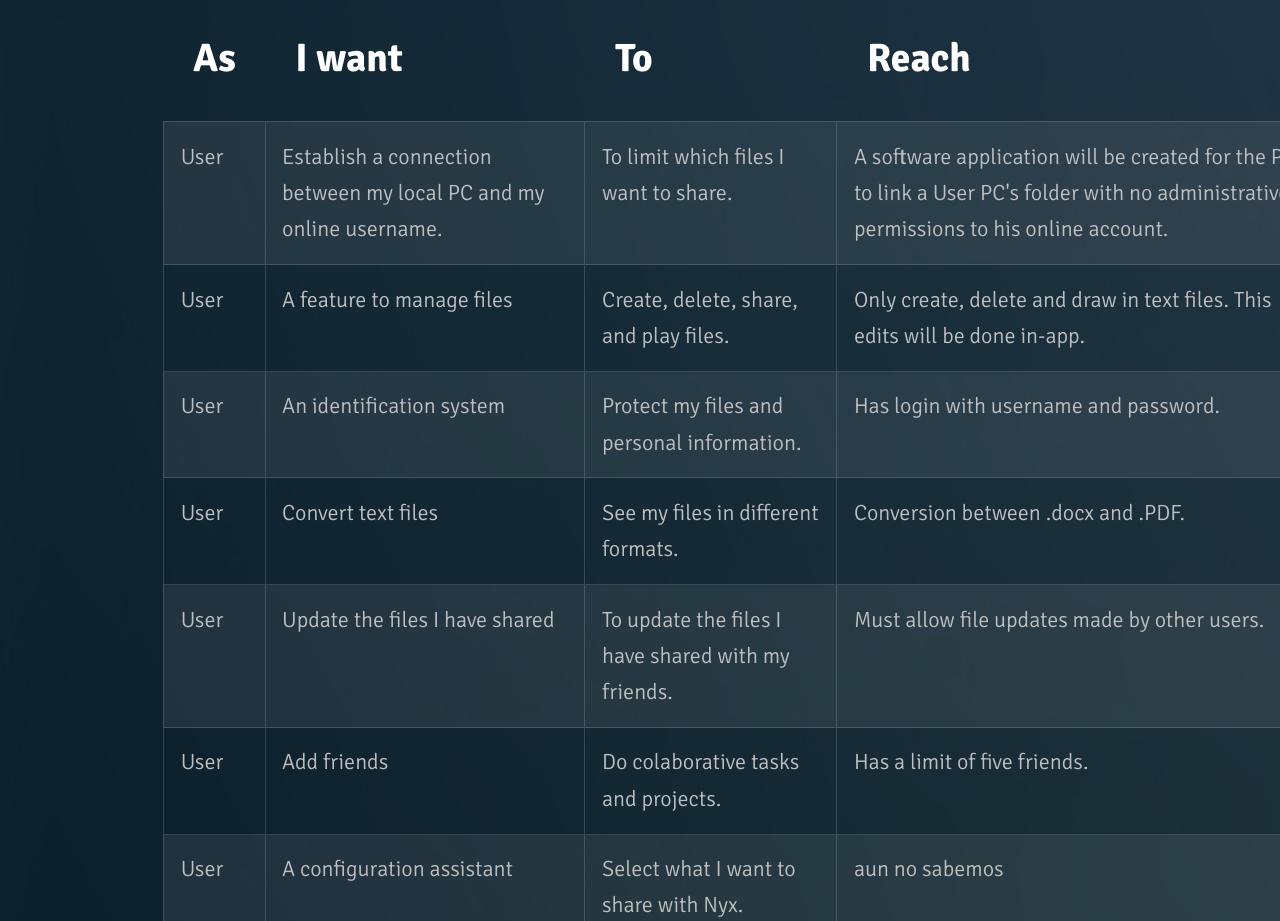
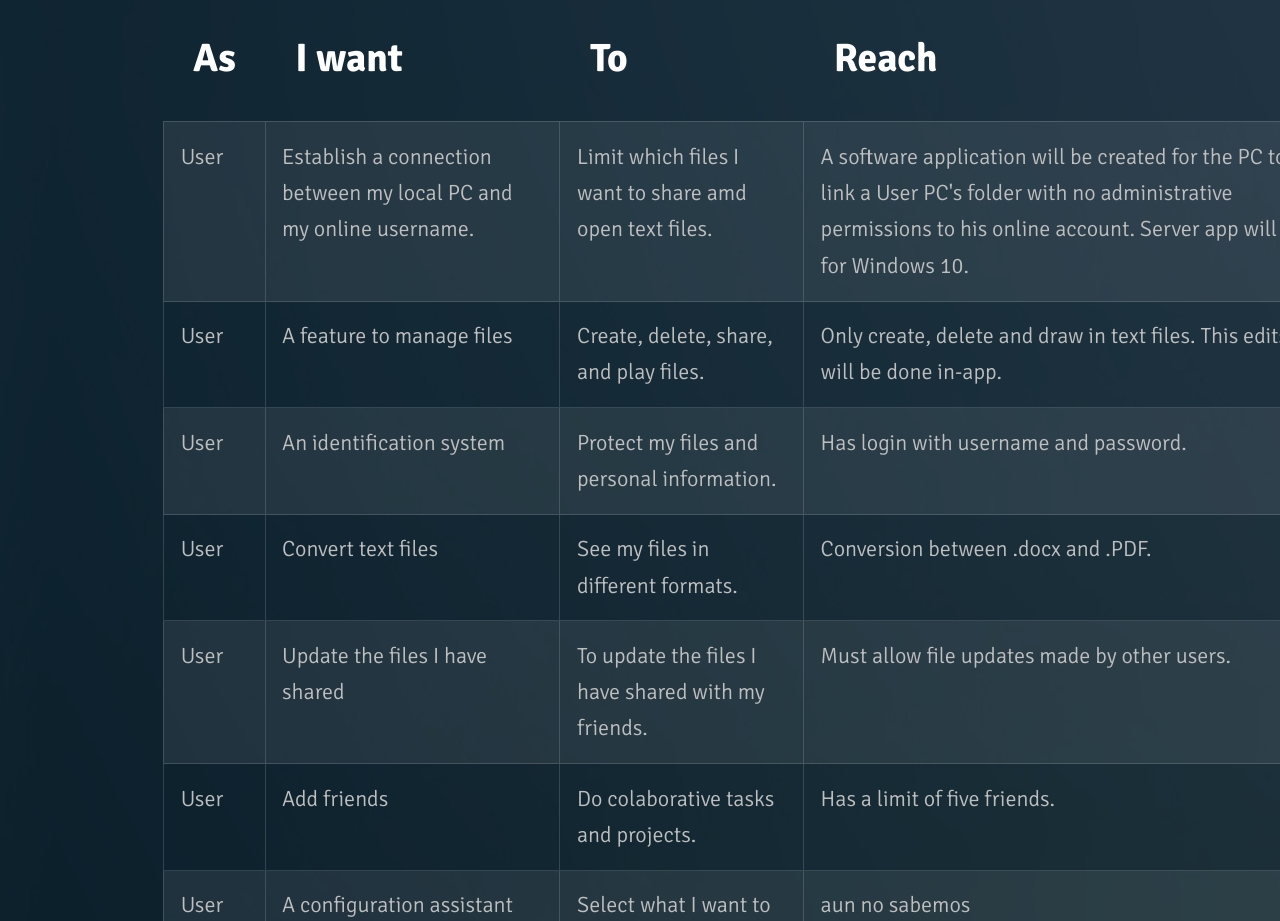
Before and after one commit to Nyxare/Nyxare.github.io, a plain HTML site: page scrumdev.html in a window 1280 px wide. Shown: the part 900-1821 px from the top of the page. Drawn offline with Linux system fonts and the light colour scheme.

Commit message:
finish stories
stories finished

```diff
--- a/scrumdev.html
+++ b/scrumdev.html
@@ -64,8 +64,8 @@
 									<tr>
 										<td center>User</td>
 										<td>Establish a connection between my local PC and my online username.</td>
-										<td>To limit which files I want to share.</td>
-										<td>A software application will be created for the PC to link a User PC's folder with no administrative permissions to his online account.</td>
+										<td>Limit which files I want to share amd open text files.</td>
+										<td>A software application will be created for the PC to link a User PC's folder with no administrative permissions to his online account. Server app will be for Windows 10.</td>
 									</tr>
 									<tr>
 										<td center>User</td>
```
